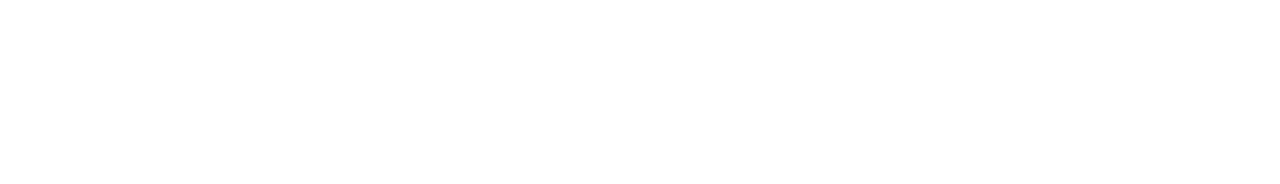
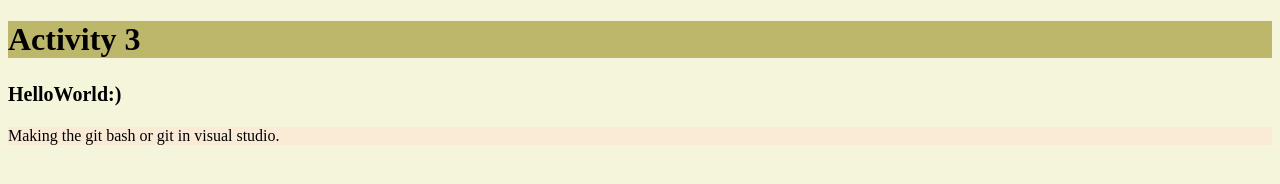
Before and after one commit to jesskry-ann/Activity4, a plain HTML site: page index.html in a window 1280 px wide. Drawn offline with Linux system fonts and the light colour scheme.

Commit message:
added annlazarte

```diff
--- a/app.js
+++ b/app.js
@@ -0,0 +1 @@
+alert('HELLO WORLD!')
--- a/index.html
+++ b/index.html
@@ -0,0 +1,12 @@
+<!DOCTYPE html>
+<html>
+	<head>
+        <title>Activity 3</title>
+        <link rel="stylesheet" a href="style.css">
+	</head>
+	<body>
+        <h1>Activity 3</h1>
+        <h2><small>HelloWorld:)</small></h2>
+        <p>Making the git bash or git in visual studio.</p>
+	</body>
+</html>
--- a/style.css
+++ b/style.css
@@ -4,3 +4,8 @@ body{
 h1{
     background-color: darkkhaki;
 }
+p{
+    background-color: antiquewhite;
+    font-family: 'Times New Roman', Times, serif;
+    font-size: medium;
+}
```
